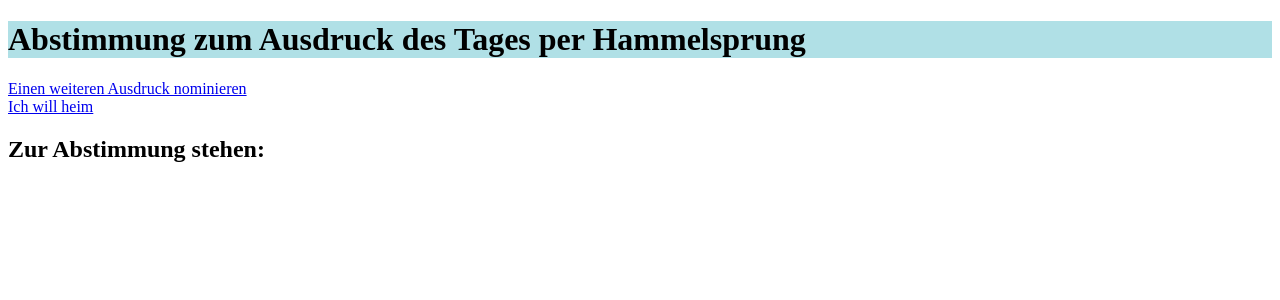
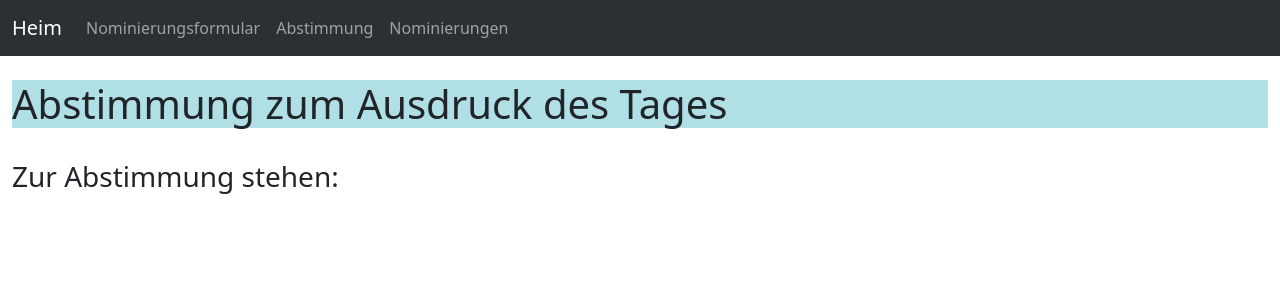
Before and after one commit to chVossel/ausdruck-des-tages, a Flask app: page /abstimmung in a window 1280 px wide. Shown: the top 300 px of the page. Run offline with Flask 3, Linux system fonts and the light colour scheme.

Commit message:
navbar hinzugefügt

```diff
--- a/server.py
+++ b/server.py
@@ -19,6 +19,9 @@ def nominierungen():
 
 @app.route('/abstimmung', methods=["POST", "GET"])
 def abstimmen():
+    # Diese Methode wird entweder per Get oder Post aufgerufen.
+    # Get wenn einfach die entsprechende URL eingegeben wird
+    # Post wenn ein Abstimmungsbutton geklickt wurde
     if request.method == "POST":
 
         # Erhalte den ausdruck der gewählt wurde
@@ -28,8 +31,11 @@ def abstimmen():
         for ausdruck in heutige_nominierungen:
             if ausdruck.ausdruck == gewaehlter_ausdruck:
                 ausdruck.like_hinzufuegen()
+
+                # flashe eine Nachricht, die in nominierung.hmtl dann auferufen wird
                 nachricht=f'Supi, du hast erfolgreich für "{ausdruck.ausdruck}" abgestimmt!'
                 flash(nachricht)
+
         return redirect(url_for("nominierungen", ausdruck=gewaehlter_ausdruck))
     else:
         return render_template('abstimmung.html', nominierungsliste=heutige_nominierungen)
@@ -40,7 +46,7 @@ def submit():
         nominierter_ausdruck = request.form["nm"]
         neuer_ausdruck = Ausdruck(ausdruck=nominierter_ausdruck)
         heutige_nominierungen.append(neuer_ausdruck)
-        nachricht=f'Fantastisch, du hast "{nominierter_ausdruck}" erfolgreich zum Ausdruck des Tages nominiert!'
+        nachricht=f'Fantastisch, du hast "{nominierter_ausdruck}" zum Ausdruck des Tages nominiert!'
         flash(nachricht)
         return redirect(url_for("nominierungen", ausdruck=nominierter_ausdruck))
     else:
--- a/templates/abstimmung.html
+++ b/templates/abstimmung.html
@@ -1,14 +1,11 @@
-<!DOCTYPE html>
-<html>
-<body>
+{% extends "base.html" %}
+{% block title %}Abstimmung{% endblock %}
 
-<h1 style="background-color:powderblue;">Abstimmung zum Ausdruck des Tages per Hammelsprung</h1>
+{% block content %}
+<h1 style="background-color:powderblue;">Abstimmung zum Ausdruck des Tages </h1>
 
-<a href="http://127.0.0.1:5000/nominierungsformular">Einen weiteren Ausdruck nominieren</a>
 <br>
-<a href="http://127.0.0.1:5000">Ich will heim</a>
-
-<h2>Zur Abstimmung stehen: </h2>
+<h3>Zur Abstimmung stehen: </h3>
 <ul>
     {% for nominierung in nominierungsliste %}
     <li style="font-size: larger;">
@@ -20,5 +17,4 @@
     </li>
     {% endfor %}
 </ul>
-</body>
-</html>
+{% endblock %}
--- /dev/null
+++ b/templates/base.html
@@ -0,0 +1,37 @@
+<!DOCTYPE html>
+<html>
+<head>
+    <link href="https://cdn.jsdelivr.net/npm/bootstrap@5.3.3/dist/css/bootstrap.min.css" rel="stylesheet" integrity="sha384-QWTKZyjpPEjISv5WaRU9OFeRpok6YctnYmDr5pNlyT2bRjXh0JMhjY6hW+ALEwIH" crossorigin="anonymous">
+    <title>{% block title %}{% endblock %}</title>
+</head>
+<body>
+    <nav class="navbar navbar-expand-lg bg-body-tertiary" data-bs-theme="dark">
+        <div class="container-fluid">
+        <a class="navbar-brand" href="/">Heim</a>
+        <button class="navbar-toggler" type="button" data-bs-toggle="collapse" data-bs-target="#navbarNav" aria-controls="navbarNav" aria-expanded="false" aria-label="Toggle navigation">
+        <span class="navbar-toggler-icon"></span>
+        </button>
+        <div class="collapse navbar-collapse" id="navbarNav">
+            <ul class="navbar-nav">
+            <li class="nav-item">
+            <a class="nav-link" aria-current="page" href="/nominierungsformular">Nominierungsformular</a>
+            </li>
+            <li class="nav-item">
+            <a class="nav-link" href="/abstimmung">Abstimmung</a>
+            </li>
+            <li class="nav-item">
+            <a class="nav-link" href="/nominierungen">Nominierungen</a>
+            </li>
+            </ul>
+          </div>
+        </div>
+    </nav>
+    <!-- container-fluid is from bootstrap and keeps a little distance to the left edge of the page -->
+    <div class="container-fluid">
+    <br>
+    {% block content %}
+    {% endblock %}
+    </div>
+    <script src="https://cdn.jsdelivr.net/npm/bootstrap@5.3.3/dist/js/bootstrap.bundle.min.js" integrity="sha384-YvpcrYf0tY3lHB60NNkmXc5s9fDVZLESaAA55NDzOxhy9GkcIdslK1eN7N6jIeHz" crossorigin="anonymous"></script>
+</body>
+</html>
```
Also changed, not shown: templates/index.html (+4 -7 lines), templates/nominierungen.html (+7 -11 lines), templates/nominierungsformular.html (+5 -8 lines).
